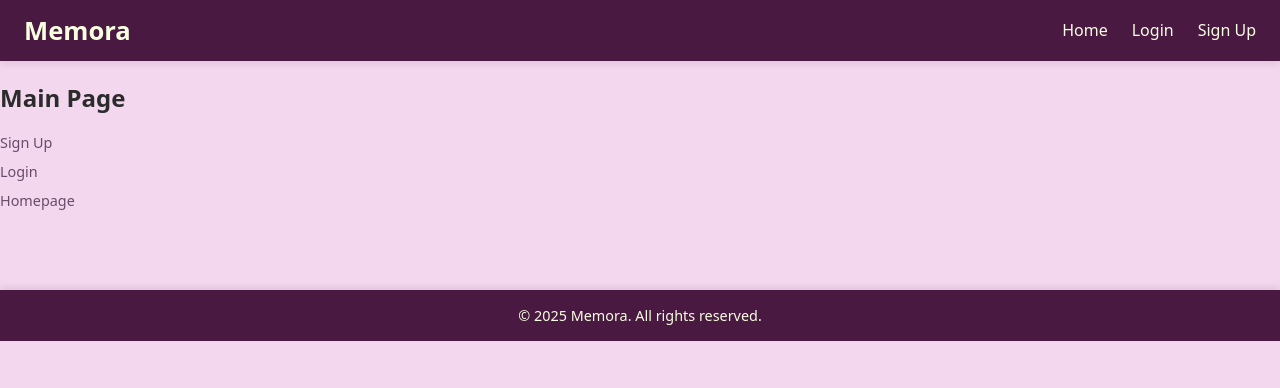
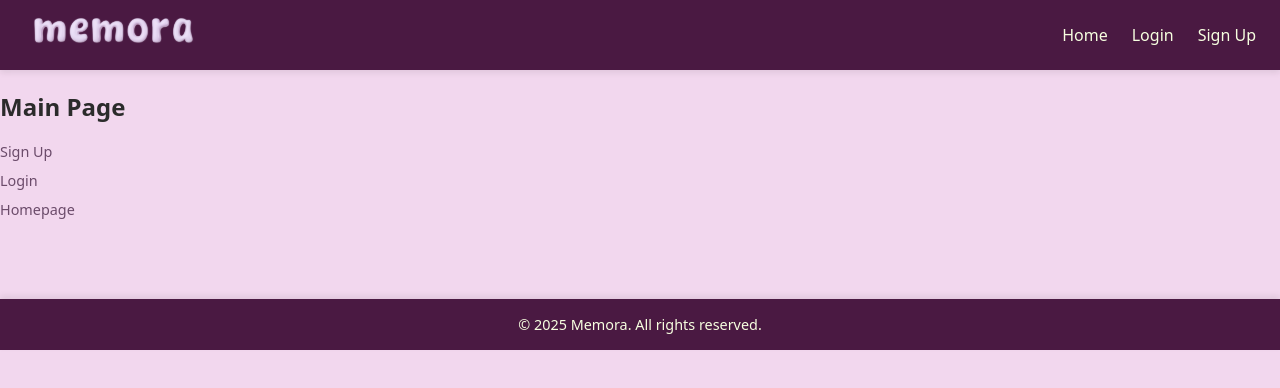
Before and after one commit to maykaila/Memora, a Next.js app in the folder frontend/: page / in a window 1280 px wide. Shown: the top 388 px of the page. Built offline with nearby package versions, Linux system fonts and the light colour scheme.

Commit message:
updated logo

```diff
--- a/frontend/app/components/Navbar.tsx
+++ b/frontend/app/components/Navbar.tsx
@@ -1,10 +1,21 @@
 import styles from "./headerFooter.module.css";
 import Link from "next/link";
+import Image from "next/image";
+
+import logo from '../../images/memoralogoSVG.svg'
 
 export default function Navbar() {
   return (
     <nav className={styles.navbar}>
-      <div className={styles.logo}>Memora</div>
+      <div className={styles.logo}>
+        <Image
+          src={logo}
+          alt="Memora Logo"
+          width={178}
+          height={36}
+          quality={100}
+        />
+      </div>
       <div className={styles.links}>
         <Link href="/" className={styles.link}>Home</Link>
         <Link href="/login" className={styles.link}>Login</Link>
```
